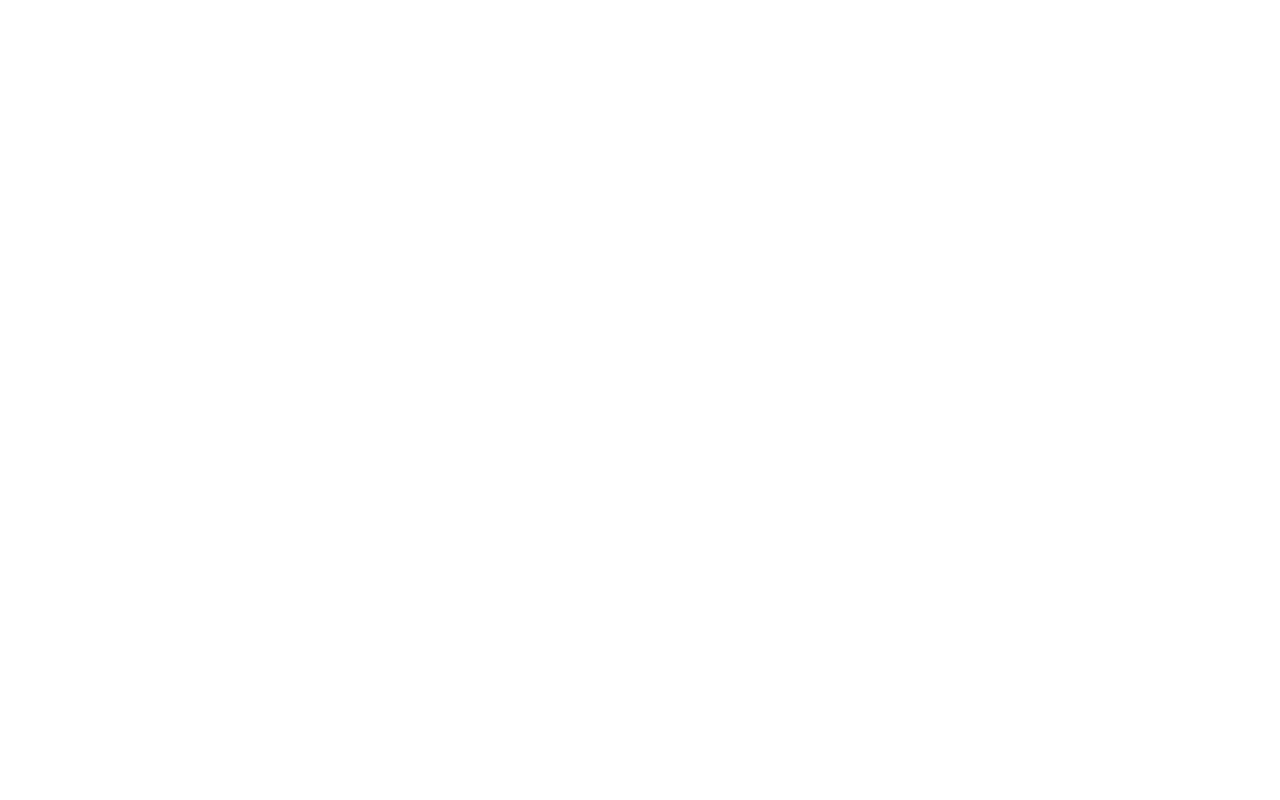
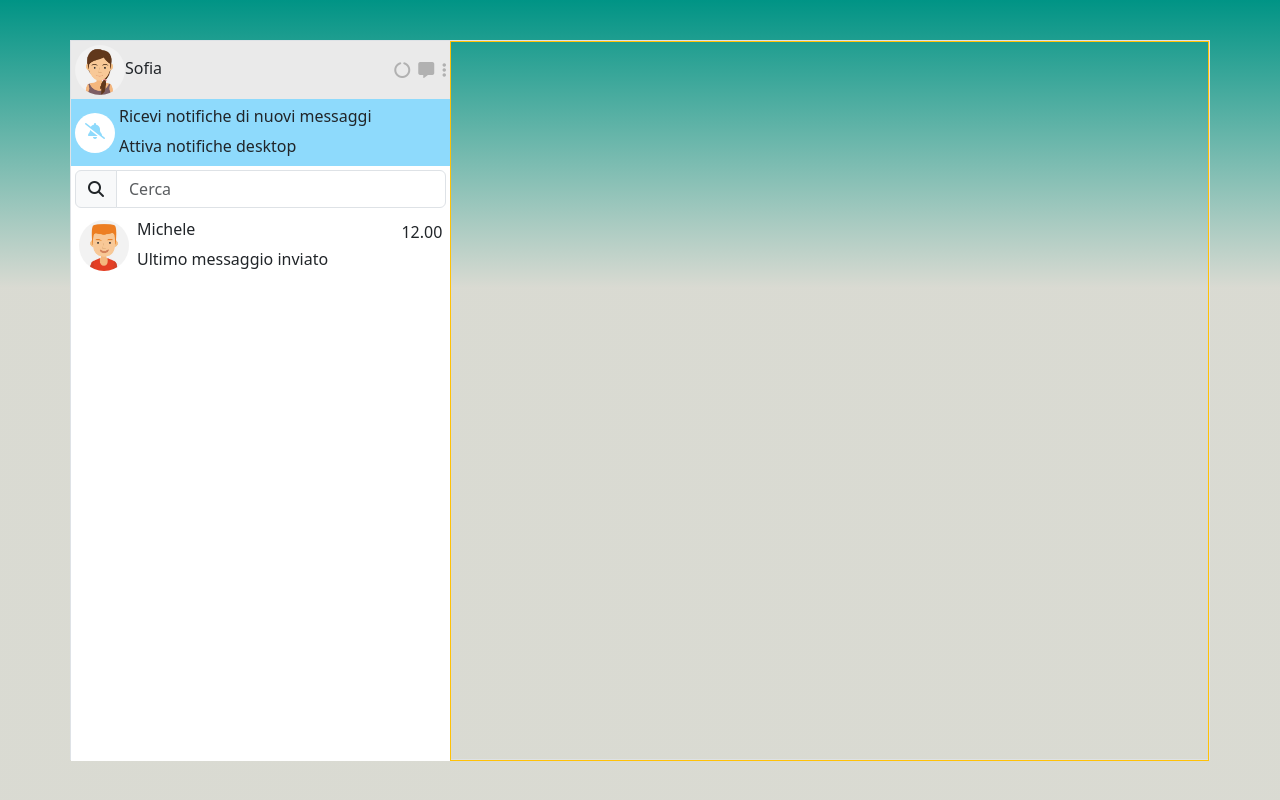
Before and after one commit to massimocolella02/vue-boolzapp, a plain HTML site: page index.html in a window 1280 px wide. Drawn offline with nearby package versions, Linux system fonts and the light colour scheme.

Commit message:
completato html statico parte di sinistra

```diff
--- a/assets/css/style.css
+++ b/assets/css/style.css
@@ -3,3 +3,52 @@
     padding: 0;
     box-sizing: border-box;
 }
+main{
+    height: 100vh;
+    background: hsla(174, 100%, 29%, 1);
+
+    background: linear-gradient(hsla(174, 100%, 29%, 1) 0%,hsla(67, 10%, 84%, 1) 36%);
+
+    background: -moz-linear-gradient(hsla(174, 100%, 29%, 1) 0%, hsla(67, 10%, 84%, 1) 36%);
+
+    background: -webkit-linear-gradient(hsla(174, 100%, 29%, 1) 0%, hsla(67, 10%, 84%, 1) 36%);
+
+    filter: progid: DXImageTransform.Microsoft.gradient( startColorstr="#009688", endColorstr="#009688", GradientType=1 );
+}
+main .container{
+    height: 90vh;
+}
+img{
+    width: 50px;
+}
+.my-profile{
+    background-color: #EAEAEA;
+}
+.col-4, .col-8{
+    padding-right: 0 !important;
+    padding-left: 0 !important;
+    height: 90vh;
+}
+.col-4{
+    background-color: #FFFFFF;
+}
+.icon{
+    color: #B1B1B1;
+    cursor: pointer;
+}
+.avviso-notifiche{
+    background-color: #8EDAFC;
+}
+.fa-bell-slash{
+    background-color: white;
+    color: #8EDAFC;
+    padding: 10px;
+    aspect-ratio: 1;
+    border-radius: 50%;
+    display: inline-flex;
+    justify-content: center;
+    align-items: center;
+}
+.contatti{
+    height: 66vh;
+}
--- a/index.html
+++ b/index.html
@@ -6,17 +6,64 @@
     <meta name="viewport" content="width=device-width, initial-scale=1.0">
     <title>Whatsapp web</title>
     <link rel="stylesheet" href="./assets/css/style.css">
+    <link rel="stylesheet" href="https://cdnjs.cloudflare.com/ajax/libs/font-awesome/6.4.0/css/all.min.css" integrity="sha512-iecdLmaskl7CVkqkXNQ/ZH/XLlvWZOJyj7Yy7tcenmpD1ypASozpmT/E0iPtmFIB46ZmdtAc9eNBvH0H/ZpiBw==" crossorigin="anonymous" referrerpolicy="no-referrer" />
     <link href="https://cdn.jsdelivr.net/npm/bootstrap@5.3.0-alpha3/dist/css/bootstrap.min.css" rel="stylesheet" integrity="sha384-KK94CHFLLe+nY2dmCWGMq91rCGa5gtU4mk92HdvYe+M/SXH301p5ILy+dN9+nJOZ" crossorigin="anonymous">
+
 </head>
 <body>
     <div id="app">
+        <main class="d-flex align-items-center">
+            <div class="container border">
+                <div class="row">
+                    <!-- Parte di sinistra -->
+                    <div class="col-4">
+                        <div class="my-profile p-1 d-flex justify-content-between align-items-center">
+                            <div>
+                                <img src="./assets/img/avatar_io.jpg" alt="" class="rounded-circle">
+                                <span>Sofia</span>
+                            </div>
+                            <div class="icon">
+                                <i class="fa-solid fa-circle-notch"></i>
+                                <i class="fa-solid fa-message m-2"></i>
+                                <i class="fa-solid fa-ellipsis-vertical"></i>
+                            </div>
+                        </div>
 
+                        <div class="avviso-notifiche d-flex align-items-center p-1">
+                            <i class="fa-solid fa-bell-slash"></i>
+                            <div class="m-1">
+                                <h6>Ricevi notifiche di nuovi messaggi</h6>
+                                <span>Attiva notifiche desktop</span>
+                            </div>
+                        </div>
 
+                        <div class="search p-1">
+                            <div class="input-group flex-nowrap">
+                                <span class="input-group-text" id="addon-wrapping"><i class="fa-solid fa-magnifying-glass"></i></span>
+                                <input type="text" class="form-control" placeholder="Cerca" aria-label="Cerca" aria-describedby="addon-wrapping">
+                            </div>
+                        </div>
 
+                        <div class="contatti overflow-auto">
+                            <div class="contatto d-flex justify-content-between p-2">
+                                <div class="d-flex">
+                                    <img src="./assets/img/avatar_1.jpg" alt="" class="rounded-circle">
+                                    <div class="info mx-2">
+                                        <h6>Michele</h6>
+                                        <span>Ultimo messaggio inviato</span>
+                                    </div>
+                                </div>
+                                <span class="orario">12.00</span>
+                            </div>
+                        </div>
+                    </div>
 
+                    <!-- Parte di destra -->
+                    <div class="col-8 border border-warning"></div>
+                </div>
+            </div>
 
-
-
+        </main>
     </div>
     <script src="https://unpkg.com/vue@3/dist/vue.global.js"></script>
     <script src="./assets/js/main.js"></script>
```
Also changed, not shown: assets/img/avatar_1.jpg (added), assets/img/avatar_2.jpg (added), assets/img/avatar_3.jpg (added), assets/img/avatar_4.jpg (added), assets/img/avatar_5.jpg (added), assets/img/avatar_6.jpg (added), assets/img/avatar_7.jpg (added), assets/img/avatar_8.jpg (added), assets/img/avatar_io.jpg (added), assets/img/mine.jpg (added).
